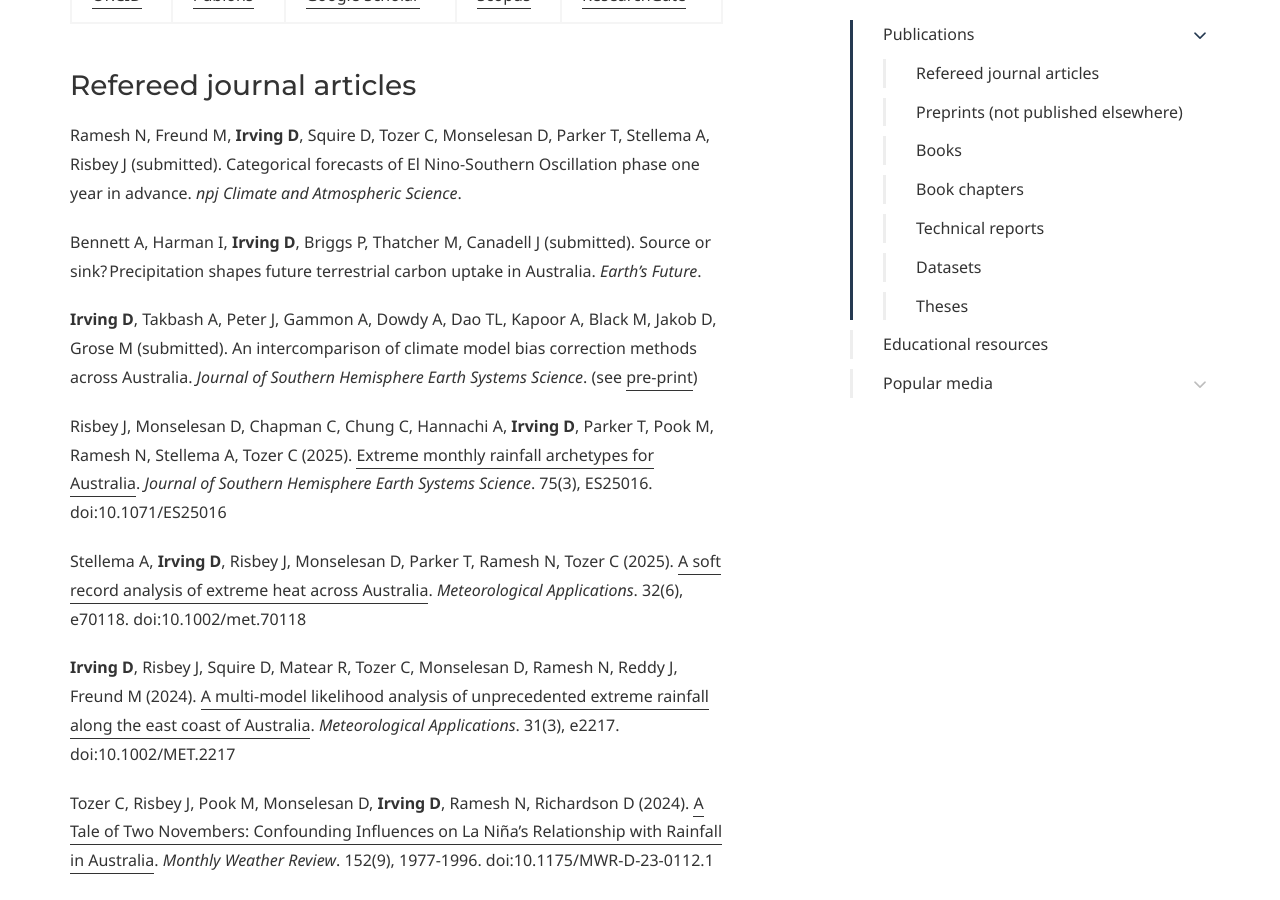
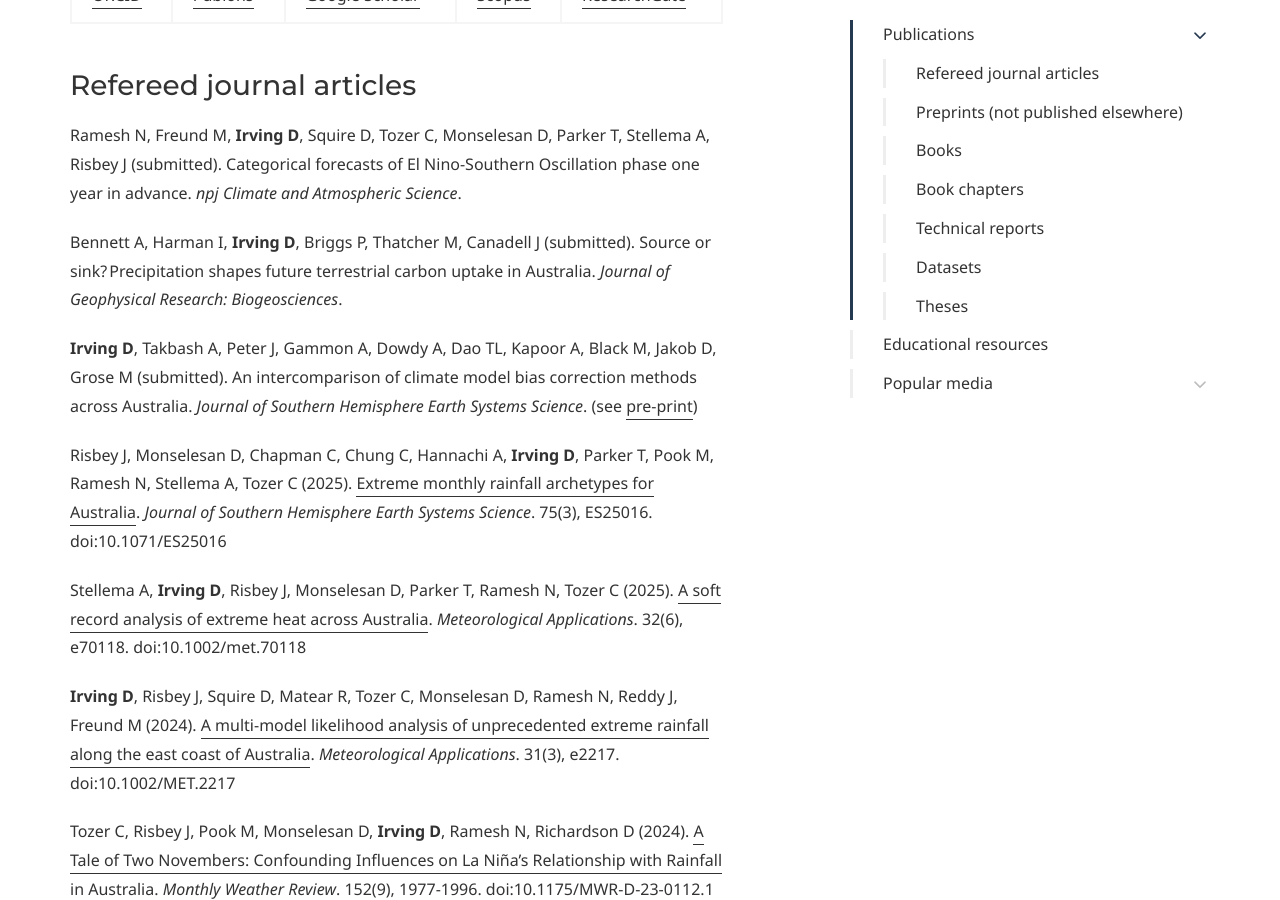
Before and after one commit to DamienIrving/damienirving.github.io, a Jekyll site: the page built from publications.md, in a window 1280 px wide and 900 px high, scrolled down 800 px. Built offline with Jekyll 4.4.1, drawn with Linux system fonts in a browser that asks for light colours; some web fonts are replaced.

Commit message:
Update publications.md

```diff
--- a/publications.md
+++ b/publications.md
@@ -27,7 +27,7 @@ page_nav:
 
 Ramesh N, Freund M, **Irving D**, Squire D, Tozer C, Monselesan D, Parker T, Stellema A, Risbey J (submitted). Categorical forecasts of El Nino-Southern Oscillation phase one year in advance. *npj Climate and Atmospheric Science*.
 
-Bennett A, Harman I, **Irving D**, Briggs P, Thatcher M, Canadell J (submitted). Source or sink? Precipitation shapes future terrestrial carbon uptake in Australia. *Earth's Future*.
+Bennett A, Harman I, **Irving D**, Briggs P, Thatcher M, Canadell J (submitted). Source or sink? Precipitation shapes future terrestrial carbon uptake in Australia. *Journal of Geophysical Research: Biogeosciences*.
 
 **Irving D**, Takbash A, Peter J, Gammon A, Dowdy A, Dao TL, Kapoor A, Black M, Jakob D, Grose M (submitted). An intercomparison of climate model bias correction methods across Australia. *Journal of Southern Hemisphere Earth Systems Science*. (see [pre-print](https://github.com/AusClimateService/npcp/blob/master/reports/phase1/phase1_report.md))
 
```
